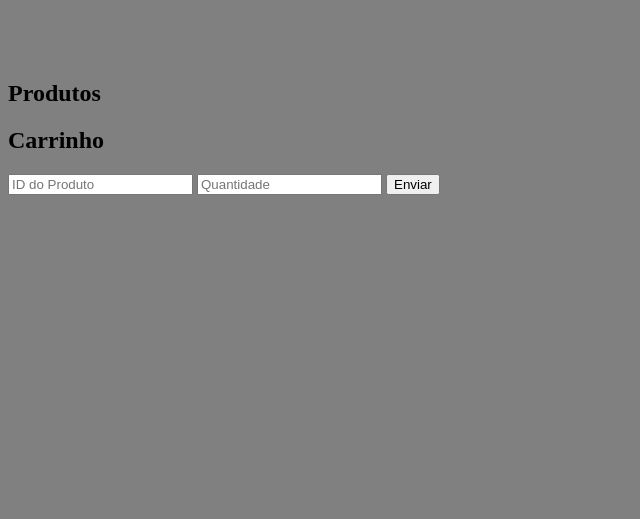
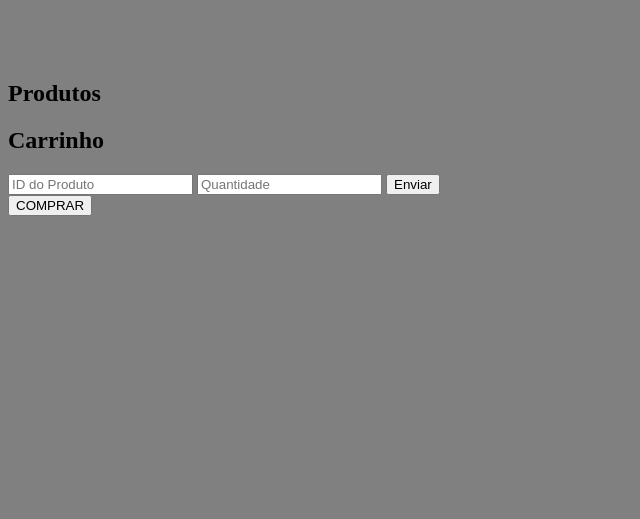
Before and after one commit to pokerhawk/Loja_Rec, a website: page index.html in a window 1280 px wide. Shown: the part 104-623 px from the top of the page, without its empty margins (0-640 px from the left). Drawn offline with Linux system fonts and the light colour scheme; no server answers.

Commit message:
test: adding button to test later

```diff
--- a/index.html
+++ b/index.html
@@ -30,6 +30,7 @@
             <div id="divCarrinho">
             </div>
         </div>
+        <button type="button" onclick="">COMPRAR</button>
         <div id="formulario_divida">
             <form>
                 <h1>Quer conferir quanto deve?</h1>
```
